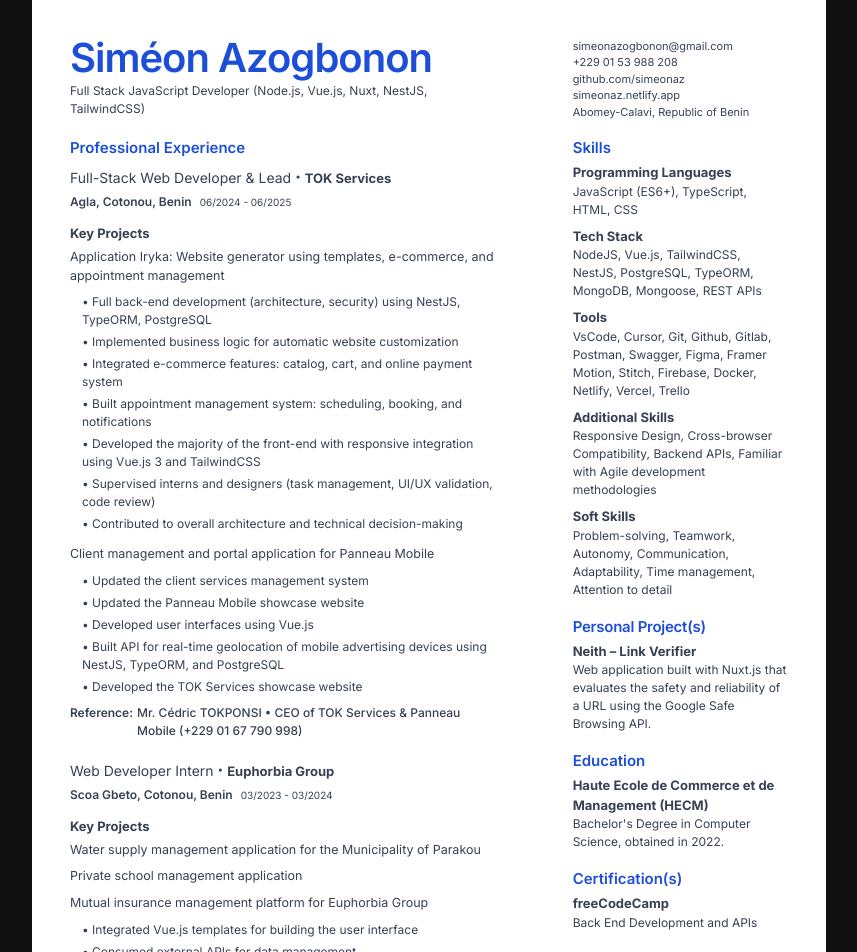
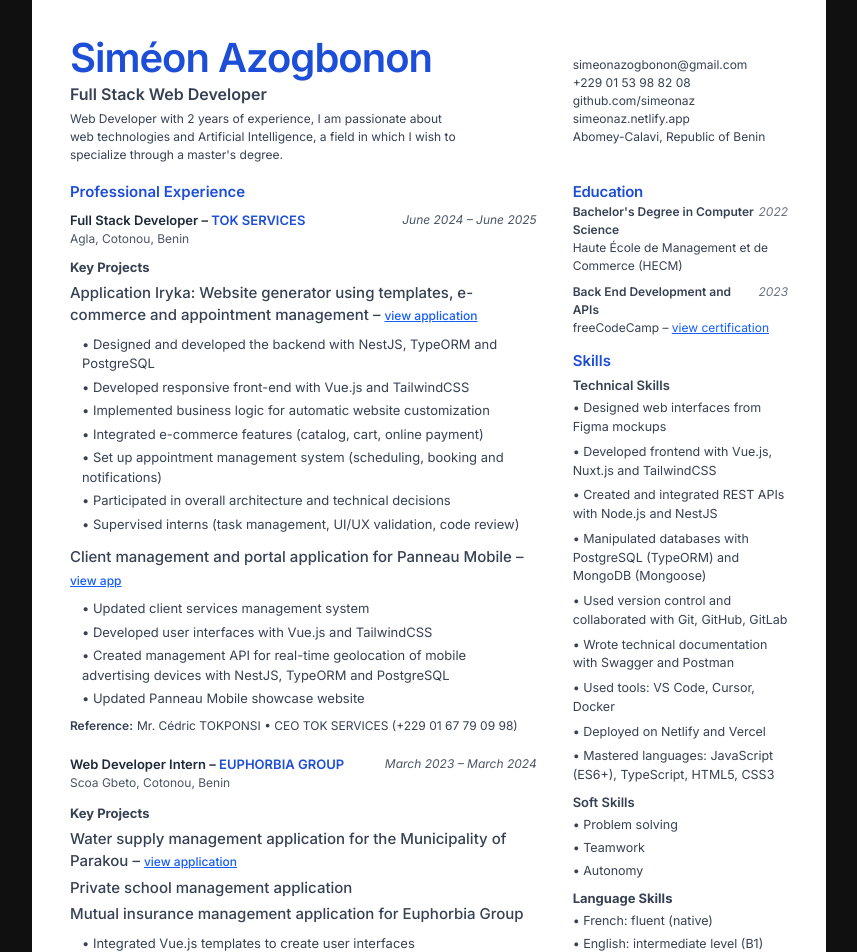
Before and after one commit to simeonaz/resume, a Vue app: page /en in a window 1280 px wide. Shown: the top 952 px of the page, without its empty margins (211-1068 px from the left). Built offline with nearby package versions, Linux system fonts and the light colour scheme.

Commit message:
english version of my resume

```diff
--- a/src/views/EnVersion.vue
+++ b/src/views/EnVersion.vue
@@ -2,44 +2,50 @@
   <main class="flex justify-center body">
     <div class="bg-white w-[210mm] h-[297mm] p-[10mm] flex flex-col">
       <div class="w-full flex justify-between">
-        <div class="flex flex-col w-[60%]">
+        <div class="flex flex-col w-[65%]">
           <h1 class="text-[40px] text-[#1d4ed8] tracking-[-1px] leading-[100%] font-semibold">
             Siméon Azogbonon
           </h1>
-          <p class="text-[12px] text-gray-700 w-[85%] font-normal mt-1">
-            Full Stack JavaScript Developer (Node.js, Vue.js, Nuxt, NestJS, TailwindCSS)
+          <h2 class="text-[16px] text-gray-700 font-semibold my-1">Full Stack Web Developer</h2>
+          <p class="text-[12px] text-gray-700 w-[85%] font-normal">
+            Web Developer with 2 years of experience, I am passionate about web technologies and
+            Artificial Intelligence, a field in which I wish to specialize through a master's
+            degree.
           </p>
         </div>
 
         <div class="flex items-center w-[30%]">
-          <div class="flex flex-col text-[11px] text-gray-700">
+          <div class="flex flex-col text-[12px] text-gray-700">
             <a
               href="mailto:simeonazogbonon@gmail.com"
               title="Email"
               target="_blank"
               rel="noopener noreferrer"
-              >simeonazogbonon@gmail.com</a
+            >
+              simeonazogbonon@gmail.com</a
             >
             <a
               href="tel:+2290153988208"
               title="Phone number"
               target="_blank"
               rel="noopener noreferrer"
-              >+229 01 53 988 208</a
+              >+229 01 53 98 82 08</a
             >
             <a
               href="http://github.com/simeonaz"
               title="Github"
               target="_blank"
               rel="noopener noreferrer"
-              >github.com/simeonaz</a
+            >
+              github.com/simeonaz</a
             >
             <a
               href="http://simeonaz.netlify.app/"
               title="Portfolio"
               target="_blank"
               rel="noopener noreferrer"
-              >simeonaz.netlify.app</a
+            >
+              simeonaz.netlify.app</a
             >
             <span>Abomey-Calavi, Republic of Benin</span>
           </div>
@@ -47,35 +53,28 @@
       </div>
 
       <div class="w-full flex justify-between mt-5">
-        <div class="flex flex-col w-[60%]">
+        <div class="flex flex-col w-[65%]">
           <h2 class="text-[15px] text-[#1d4ed8] tracking-[-0.25 px] leading-[100%] font-semibold">
             Professional Experience
           </h2>
 
           <!-- TOK Services -->
           <div class="mt-3 flex flex-col">
-            <div class="flex items-end space-x-1">
-              <h4 class="text-[14px] text-gray-700 font-normal">Full-Stack Web Developer & Lead</h4>
-              <span class="text-[10px] text-gray-700 mb-1">•</span>
-              <a
-                href="https://tok-services.web.app/"
-                target="_blank"
-                rel="noopener noreferrer"
-                title="TOK Services Website"
-                class="text-[13px] text-gray-700 font-bold"
-                >TOK Services</a
+            <div class="flex flex-col">
+              <div class="flex justify-between text-[13px] font-semibold text-gray-800">
+                <span>Full Stack Developer – <span class="text-[#1d4ed8]">TOK SERVICES</span></span>
+                <span class="italic text-gray-600 font-normal text-[12px]"
+                  >June 2024 – June 2025</span
                 >
               </div>
-            <div>
-              <span class="text-[12px] text-gray-700 font-semibold">Agla, Cotonou, Benin</span>
-              <span class="text-[10px] text-gray-700 ml-2">06/2024 - 06/2025</span>
+              <div class="text-[12px] text-gray-600">Agla, Cotonou, Benin</div>
             </div>
 
-            <div class="flex flex-col mt-3">
+            <div class="flex flex-col mt-2.5">
               <h5 class="text-[13px] text-gray-700 font-bold">Key Projects</h5>
               <!-- Iryka -->
               <div class="flex flex-col mt-1">
-                <div class="text-gray-700 font-normal text-[12.5px]">
+                <div class="text-gray-700 font-medium text-[15px]">
                   Application
                   <a
                     href="http://app.iryka.com"
@@ -83,40 +82,31 @@
                     rel="noopener noreferrer"
                     title="Iryka"
                     >Iryka</a
-                  >: Website generator using templates, e-commerce, and appointment management
+                  >: Website generator using templates, e-commerce and appointment management –
+                  <a
+                    href="http://app.iryka.com"
+                    target="_blank"
+                    rel="noopener noreferrer"
+                    class="text-blue-600 underline text-[12px]"
+                    >view application</a
+                  >
                 </div>
 
-                <div class="flex flex-col space-y-1 mt-2 pl-3">
-                  <p class="text-[12px] text-gray-700">
-                    • Full back-end development (architecture, security) using NestJS, TypeORM,
-                    PostgreSQL
+                <div class="flex flex-col space-y-1 mt-2 pl-3 text-[13px] text-gray-700">
+                  <p>• Designed and developed the backend with NestJS, TypeORM and PostgreSQL</p>
+                  <p>• Developed responsive front-end with Vue.js and TailwindCSS</p>
+                  <p>• Implemented business logic for automatic website customization</p>
+                  <p>• Integrated e-commerce features (catalog, cart, online payment)</p>
+                  <p>
+                    • Set up appointment management system (scheduling, booking and notifications)
                   </p>
-                  <p class="text-[12px] text-gray-700">
-                    • Implemented business logic for automatic website customization
-                  </p>
-                  <p class="text-[12px] text-gray-700">
-                    • Integrated e-commerce features: catalog, cart, and online payment system
-                  </p>
-                  <p class="text-[12px] text-gray-700">
-                    • Built appointment management system: scheduling, booking, and notifications
-                  </p>
-                  <p class="text-[12px] text-gray-700">
-                    • Developed the majority of the front-end with responsive integration using
-                    Vue.js 3 and TailwindCSS
-                  </p>
-                  <p class="text-[12px] text-gray-700">
-                    • Supervised interns and designers (task management, UI/UX validation, code
-                    review)
-                  </p>
-                  <p class="text-[12px] text-gray-700">
-                    • Contributed to overall architecture and technical decision-making
-                  </p>
+                  <p>• Participated in overall architecture and technical decisions</p>
+                  <p>• Supervised interns (task management, UI/UX validation, code review)</p>
                 </div>
               </div>
-
               <!-- Panneau mobile -->
               <div class="flex flex-col mt-3">
-                <div class="text-gray-700 font-normal text-[12.5px]">
+                <div class="text-gray-700 font-medium text-[15px]">
                   Client management and portal application for
                   <a
                     href="http://panneaumobile.co"
@@ -125,32 +115,32 @@
                     title="Panneau Mobile Website"
                     >Panneau Mobile</a
                   >
+                  –
+                  <a
+                    href="http://pige.panneaumobile.co"
+                    target="_blank"
+                    rel="noopener noreferrer"
+                    class="text-blue-600 underline text-[12px]"
+                    >view app</a
+                  >
                 </div>
 
-                <div class="flex flex-col space-y-1 mt-2 pl-3">
-                  <p class="text-[12px] text-gray-700">
-                    • Updated the client services management system
+                <div class="flex flex-col space-y-1 mt-2 pl-3 text-[13px] text-gray-700">
+                  <p>• Updated client services management system</p>
+                  <p>• Developed user interfaces with Vue.js and TailwindCSS</p>
+                  <p>
+                    • Created management API for real-time geolocation of mobile advertising devices
+                    with NestJS, TypeORM and PostgreSQL
                   </p>
-                  <p class="text-[12px] text-gray-700">
-                    • Updated the Panneau Mobile showcase website
-                  </p>
-                  <p class="text-[12px] text-gray-700">• Developed user interfaces using Vue.js</p>
-                  <p class="text-[12px] text-gray-700">
-                    • Built API for real-time geolocation of mobile advertising devices using
-                    NestJS, TypeORM, and PostgreSQL
-                  </p>
-                  <p class="text-[12px] text-gray-700">
-                    • Developed the TOK Services showcase website
-                  </p>
+                  <p>• Updated Panneau Mobile showcase website</p>
                 </div>
               </div>
 
               <div class="mt-2 flex items-start space-x-1.5 text-[12px] text-gray-700 font-normal">
                 <span class="font-semibold mr-1">Reference:</span>
-                <p class="font-medium text-gray-700">
-                  Mr. Cédric TOKPONSI • CEO of TOK Services & Panneau Mobile (<a
-                    href="tel:+2290167790998"
-                    >+229 01 67 790 998</a
+                <p class="font-normal text-gray-700">
+                  Mr. Cédric TOKPONSI • CEO TOK SERVICES (<a href="tel:+2290167790998"
+                    >+229 01 67 79 09 98</a
                   >)
                 </p>
               </div>
@@ -159,185 +149,143 @@
 
           <!-- Euphorbia Group -->
           <div class="mt-5 flex flex-col">
-            <div class="flex items-end space-x-1">
-              <h4 class="text-[14px] text-gray-700 font-normal">Web Developer Intern</h4>
-              <span class="text-[10px] text-gray-700 mb-1">•</span>
-              <a
-                href="https://euphorbiagroup.com"
-                target="_blank"
-                rel="noopener noreferrer"
-                title="Euphorbia Group Website"
-                class="text-[13px] text-gray-700 font-bold"
-                >Euphorbia Group</a
+            <div class="flex flex-col">
+              <div class="flex justify-between text-[13px] font-semibold text-gray-800">
+                <span
+                  >Web Developer Intern – <span class="text-[#1d4ed8]">EUPHORBIA GROUP</span></span
+                >
+                <span class="italic text-gray-600 font-normal text-[12px]"
+                  >March 2023 – March 2024</span
                 >
               </div>
-            <div>
-              <span class="text-[12px] text-gray-700 font-semibold"
-                >Scoa Gbeto, Cotonou, Benin</span
-              >
-              <span class="text-[10px] text-gray-700 ml-2">03/2023 - 03/2024</span>
+              <div class="text-[12px] text-gray-600">Scoa Gbeto, Cotonou, Benin</div>
             </div>
 
             <div class="flex flex-col mt-3">
               <h5 class="text-[13px] text-gray-700 font-bold">Key Projects</h5>
+              <!-- AEP Parakou -->
               <div class="flex flex-col mt-1">
-                <div class="text-gray-700 font-normal text-[12.5px]">
-                  Water supply management application for the Municipality of Parakou
+                <div class="text-gray-700 font-medium text-[15px]">
+                  Water supply management application for the Municipality of Parakou –
+                  <a
+                    href="https://aep.parakou.bj/"
+                    target="_blank"
+                    rel="noopener noreferrer"
+                    class="text-blue-600 underline text-[12px]"
+                    >view application</a
+                  >
                 </div>
-                <div class="text-gray-700 font-normal text-[12.5px] mt-2">
+                <div class="text-gray-700 font-medium text-[15px] mt-1">
                   Private school management application
                 </div>
-                <div class="text-gray-700 font-normal text-[12.5px] mt-2">
-                  Mutual insurance management platform for Euphorbia Group
+                <div class="text-gray-700 font-medium text-[15px] mt-1">
+                  Mutual insurance management application for Euphorbia Group
                 </div>
-                <div class="flex flex-col space-y-1 mt-2 pl-3">
-                  <p class="text-[12px] text-gray-700">
-                    • Integrated Vue.js templates for building the user interface
-                  </p>
-                  <p class="text-[12px] text-gray-700">
-                    • Consumed external APIs for data management
-                  </p>
-                  <p class="text-[12px] text-gray-700">
-                    • Created APIs with NestJS and CodeIgniter, using MySQL and MongoDB
-                  </p>
+                <div class="flex flex-col space-y-1 mt-2 pl-3 text-[13px] text-gray-700">
+                  <p>• Integrated Vue.js templates to create user interfaces</p>
+                  <p>• Consumed external APIs for data management</p>
+                  <p>• Created APIs with NestJS and CodeIgniter, MySQL, MongoDB</p>
                 </div>
               </div>
-
+            </div>
             <div class="mt-2 flex items-start space-x-1.5 text-[12px] text-gray-700 font-normal">
               <span class="font-semibold mr-1">Reference:</span>
-                <p class="font-medium text-gray-700">
-                  Mr. Habib DONOU • Head of IT Department at Euphorbia Group (<a
+              <p class="font-normal text-gray-700">
+                Mr. Habib DONOU • Head of Information Systems Department at Euphorbia Group (<a
                   href="tel:+2290197283688"
-                    >+229 01 97 283 688</a
+                  >+229 01 97 28 36 88</a
                 >)
               </p>
-              </div>
             </div>
           </div>
         </div>
 
         <div class="w-[30%]">
           <div class="flex flex-col">
+            <h2 class="text-[15px] text-[#1d4ed8] tracking-[-0.25px] leading-[100%] font-semibold">
+              Education
+            </h2>
+
+            <div class="mt-1 flex flex-col">
+              <div class="flex justify-between">
+                <div class="text-gray-700 font-semibold text-[12px]">
+                  Bachelor's Degree in Computer Science
+                </div>
+                <div class="text-[12px] text-gray-500 italic">2022</div>
+              </div>
+              <p class="text-[12px] text-gray-700 font-normal">
+                Haute École de Management et de Commerce (HECM)
+              </p>
+            </div>
+
+            <div class="mt-2 flex flex-col">
+              <div class="flex justify-between">
+                <div class="text-gray-700 font-semibold text-[12px]">
+                  Back End Development and APIs
+                </div>
+                <div class="text-[12px] text-gray-500 italic">2023</div>
+              </div>
+              <p class="text-[12px] text-gray-700 font-normal">
+                freeCodeCamp –
+                <a
+                  href="https://www.freecodecamp.org/certification/simeon_azogbonon/back-end-development-and-apis"
+                  target="_blank"
+                  rel="noopener noreferrer"
+                  class="text-blue-600 underline"
+                  >view certification</a
+                >
+              </p>
+            </div>
+          </div>
+
+          <div class="flex flex-col mt-4">
             <h2 class="text-[15px] text-[#1d4ed8] tracking-[-0.25 px] leading-[100%] font-semibold">
               Skills
             </h2>
 
             <div class="mt-2 flex flex-col">
-              <div class="text-gray-700 font-bold text-[13px]">Programming Languages</div>
-              <p class="text-[12px] text-gray-700 font-normal">
-                JavaScript (ES6+), TypeScript, HTML, CSS
-              </p>
-            </div>
-
-            <div class="mt-2 flex flex-col">
-              <div class="text-gray-700 font-bold text-[13px]">Tech Stack</div>
-              <p class="text-[12px] text-gray-700 font-normal">
-                NodeJS, Vue.js, TailwindCSS, NestJS, PostgreSQL, TypeORM, MongoDB, Mongoose, REST
-                APIs
-              </p>
-            </div>
-
-            <div class="mt-2 flex flex-col">
-              <div class="text-gray-700 font-bold text-[13px]">Tools</div>
-              <p class="text-[12px] text-gray-700 font-normal">
-                VsCode, Cursor, Git, Github, Gitlab, Postman, Swagger, Figma, Framer Motion, Stitch,
-                Firebase, Docker, Netlify, Vercel, Trello
-              </p>
-            </div>
-
-            <div class="mt-2 flex flex-col">
-              <div class="text-gray-700 font-bold text-[13px]">Additional Skills</div>
-              <p class="text-[12px] text-gray-700 font-normal">
-                Responsive Design, Cross-browser Compatibility, Backend APIs, Familiar with Agile
-                development methodologies
-              </p>
-            </div>
-            <div class="mt-2 flex flex-col">
-              <div class="text-gray-700 font-bold text-[13px]">Soft Skills</div>
-              <p class="text-[12px] text-gray-700 font-normal">
-                Problem-solving, Teamwork, Autonomy, Communication, Adaptability, Time management, Attention to detail
-              </p>
+              <h3 class="text-gray-700 font-semibold text-[13px]">Technical Skills</h3>
+              <div class="mt-1 flex flex-col space-y-1.5 text-[12.5px] text-gray-700 font-normal">
+                <p>• Designed web interfaces from Figma mockups</p>
+                <p>• Developed frontend with Vue.js, Nuxt.js and TailwindCSS</p>
+                <p>• Created and integrated REST APIs with Node.js and NestJS</p>
+                <p>• Manipulated databases with PostgreSQL (TypeORM) and MongoDB (Mongoose)</p>
+                <p>• Used version control and collaborated with Git, GitHub, GitLab</p>
+                <p>• Wrote technical documentation with Swagger and Postman</p>
+                <p>• Used tools: VS Code, Cursor, Docker</p>
+                <p>• Deployed on Netlify and Vercel</p>
+                <p>• Mastered languages: JavaScript (ES6+), TypeScript, HTML5, CSS3</p>
               </div>
             </div>
 
-          <div class="flex flex-col mt-5">
-            <h2 class="text-[15px] text-[#1d4ed8] tracking-[-0.25px] leading-[100%] font-semibold">
-              Personal Project(s)
-            </h2>
-
-            <a
-              href="https://neith-security.vercel.app/"
-              target="_blank"
-              rel="noopener noreferrer"
-              class="mt-2 flex flex-col"
-            >
-              <div class="text-gray-700 font-bold text-[13px]">Neith – Link Verifier</div>
-              <p class="text-[12px] text-gray-700 font-normal">
-                Web application built with Nuxt.js that evaluates the safety and reliability of a
-                URL using the Google Safe Browsing API.
-              </p>
-            </a>
-          </div>
-
-          <div class="flex flex-col mt-5">
-            <h2 class="text-[15px] text-[#1d4ed8] tracking-[-0.25 px] leading-[100%] font-semibold">
-              Education
-            </h2>
-
-            <div class="mt-2 flex flex-col">
-              <div class="text-gray-700 font-bold text-[13px]">
-                Haute Ecole de Commerce et de Management (HECM)
-              </div>
-              <p class="text-[12px] text-gray-700 font-normal">
-                Bachelor's Degree in Computer Science, obtained in 2022.
-              </p>
+            <div class="flex flex-col mt-2">
+              <h3 class="text-gray-700 font-semibold text-[13px]">Soft Skills</h3>
+              <div class="mt-1 flex flex-col space-y-1 text-[12.5px] text-gray-700 font-normal">
+                <p>• Problem solving</p>
+                <p>• Teamwork</p>
+                <p>• Autonomy</p>
               </div>
             </div>
 
-          <div class="flex flex-col mt-5">
-            <h2 class="text-[15px] text-[#1d4ed8] tracking-[-0.25 px] leading-[100%] font-semibold">
-              Certification(s)
-            </h2>
-
-            <a
-              href="https://www.freecodecamp.org/certification/simeon_azogbonon/back-end-development-and-apis"
-              target="_blank"
-              rel="noopener noreferrer"
-              class="mt-2 flex flex-col"
-            >
-              <div class="text-gray-700 font-bold text-[13px]">freeCodeCamp</div>
-              <p class="text-[12px] text-gray-700 font-normal">Back End Development and APIs</p>
-            </a>
+            <div class="flex flex-col mt-2">
+              <h3 class="text-gray-700 font-bold text-[13px]">Language Skills</h3>
+              <div class="mt-1 flex flex-col space-y-1 text-[12.5px] text-gray-700 font-normal">
+                <p>• French: fluent (native)</p>
+                <p>• English: intermediate level (B1)</p>
               </div>
-
-          <div class="flex flex-col mt-5">
-            <h2 class="text-[15px] text-[#1d4ed8] tracking-[-0.25 px] leading-[100%] font-semibold">
-              Languages
-            </h2>
-
-            <div class="mt-2 flex flex-col">
-              <div class="text-gray-700 font-bold text-[13px]">French</div>
-              <p class="text-[12px] text-gray-700 font-normal">
-                Native / Full professional proficiency (C2)
-              </p>
-            </div>
-            <div class="mt-2 flex flex-col">
-              <div class="text-gray-700 font-bold text-[13px]">English</div>
-              <p class="text-[12px] text-gray-700 font-normal">
-                Professional working proficiency (C1)
-              </p>
             </div>
           </div>
 
-          <!-- <div class="flex flex-col mt-5">
+          <div class="flex flex-col mt-4">
             <h2 class="text-[15px] text-[#1d4ed8] tracking-[-0.25 px] leading-[100%] font-semibold">
-              Interests
+              Hobbies
             </h2>
-
-            <p class="mt-3 text-[12px] text-gray-700 font-normal">
-              Tech watch and IT news, music production, reading, football
-            </p>
-          </div> -->
+            <div class="mt-1 flex flex-col space-y-1 text-[12.5px] text-gray-700 font-normal">
+              <p>• Music production</p>
+              <p>• Reading</p>
+              <p>• Technology watch and IT news</p>
+            </div>
+          </div>
         </div>
       </div>
     </div>
```
Lines whose indentation alone changed are shown as unchanged.
